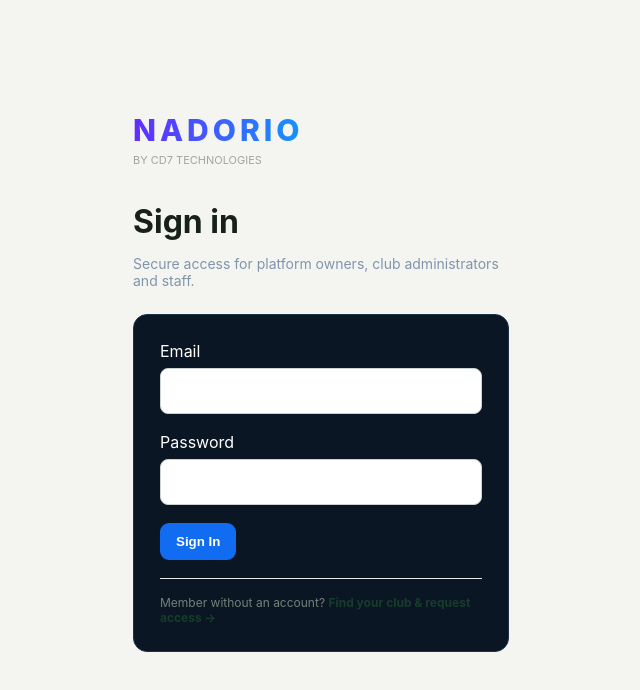
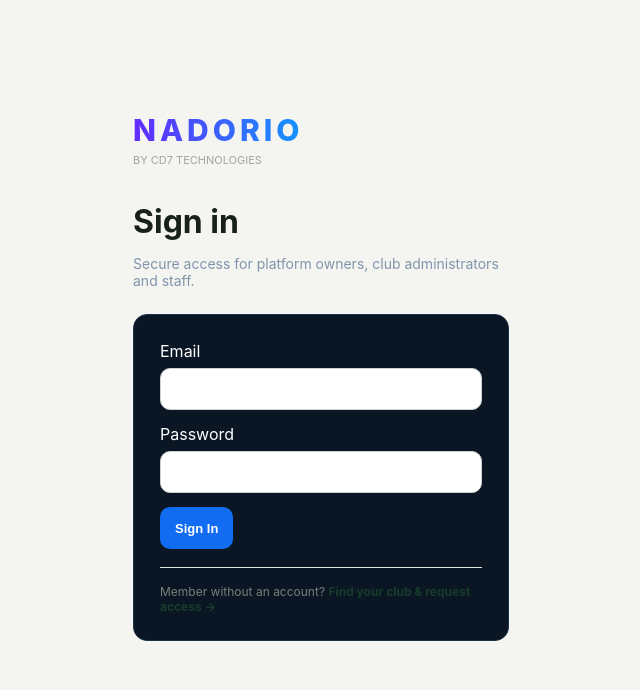
Before and after one commit to camdorio7/CLUVEXA, a Next.js app: page /login in a window 1280 px wide. Shown: the top 690 px of the page, without its empty margins (319-959 px from the left). Built offline with nearby package versions, Linux system fonts and the light colour scheme.

Commit message:
Add files via upload

```diff
--- a/app/globals.css
+++ b/app/globals.css
@@ -29,3 +29,153 @@
 .routeContent,.v3Main{animation:nadorioRouteIn .14s ease-out both}
 @keyframes nadorioRouteIn{from{opacity:.82;transform:translateY(2px)}to{opacity:1;transform:none}}
 @media (prefers-reduced-motion:reduce){.routeContent,.v3Main{animation:none}}
+
+/* =========================================================
+   NADORIO 4.0 — unified LINDEX-inspired control system
+   Consistent geometry across owner, admin, manager and member UI.
+   ========================================================= */
+:root{
+  --n4-control-h:42px;
+  --n4-control-r:10px;
+  --n4-card-r:14px;
+  --n4-gap:14px;
+  --n4-row-h:58px;
+}
+
+/* Controls: one predictable size everywhere */
+.button,.approveButton,.declineButton,.dangerButton,.fileButton,.toggle,
+.workspace button:not(.textDanger):not(.textButton):not(.signout):not(.backLink):not(.clubChoice),
+.shell button:not(.signout):not(.textDanger):not(.textButton){
+  min-height:var(--n4-control-h);
+  padding:0 15px;
+  border-radius:var(--n4-control-r);
+  font-size:13px;
+  line-height:1;
+  font-weight:700;
+  display:inline-flex;
+  align-items:center;
+  justify-content:center;
+  gap:7px;
+  white-space:nowrap;
+}
+.button.small{min-height:36px;padding:0 12px;font-size:12px}
+.button svg,.approveButton svg,.declineButton svg,.dangerButton svg{width:16px;height:16px;flex:0 0 auto}
+.button:active,.approveButton:active,.declineButton:active,.dangerButton:active{transform:translateY(1px)}
+
+/* Forms: LINDEX-like compact, aligned fields */
+.field{gap:7px;margin-bottom:14px}
+.field input,.field select,.field textarea,
+.inlineForm input,.inlineForm select,.inlineForm textarea,
+.settingsBody input,.settingsBody select,.settingsBody textarea,
+.memberJoinForm input,.memberJoinForm select,.memberJoinForm textarea{
+  min-height:var(--n4-control-h);
+  padding:9px 12px;
+  border-radius:var(--n4-control-r);
+  font-size:14px;
+  line-height:1.35;
+}
+textarea,.field textarea,.memberJoinForm textarea{min-height:92px}
+.inlineForm{display:flex;flex-wrap:wrap;align-items:end;gap:10px;padding:16px 18px}
+.inlineForm>input,.inlineForm>select{flex:1 1 160px;max-width:260px}
+.inlineForm>.button{flex:0 0 auto}
+
+/* Panels and cards share one proportion system */
+.panel,.card,.statCard,.clubTile,.v3Section,.clubChooser,.memberJoinForm,.selectedClub,.pendingCard{
+  border-radius:var(--n4-card-r);
+}
+.panel{margin-top:18px}
+.panelhead,.v3SectionHead{min-height:58px;padding:14px 18px;display:flex;align-items:center}
+.settingsBody{padding:18px}
+.cards,.statGrid,.clubGrid,.v3HomeGrid,.modulegrid,.settingsGrid{gap:var(--n4-gap)}
+.card,.statCard{min-height:108px;padding:16px 18px}
+.metric{font-size:27px}
+.modulegrid{padding:16px}
+.module{min-height:66px;padding:13px 15px;border-radius:12px}
+
+/* Rows no longer jump between random heights */
+.datarow,.simpleRow,.peopleRow,.statusLine,.clubrow{min-height:var(--n4-row-h)}
+.datarow{padding:11px 18px}
+.simpleRow,.peopleRow,.statusLine{padding:11px 18px}
+.clubrow{padding:12px 18px}
+.approvalRow{min-height:70px;padding:12px 4px}
+.approvalActions{align-items:center}
+.approveButton,.declineButton{min-width:92px}
+
+/* Page rhythm */
+.main,.v3Main{font-size:14px}
+.top,.v3PageHead{margin-bottom:18px}
+.top h1,.v3PageHead h1{font-size:29px;line-height:1.12;letter-spacing:-.45px}
+.v3Main{padding:30px 34px 64px}
+.v3Hero{border-radius:16px;padding:24px}
+.v3Hero h1{font-size:30px}
+.v3HeroBadge{min-height:32px;display:flex;align-items:center;padding:0 11px}
+.v3Metrics{gap:var(--n4-gap);margin-top:14px}
+.v3Metrics .metric{min-height:112px;border-radius:var(--n4-card-r);padding:16px}
+.v3HomeGrid{margin-top:14px}
+.v3Section{margin-top:14px}
+.quickGrid{padding:14px;gap:10px}
+.quickGrid a{min-height:68px;padding:12px;border-radius:11px;transition:border-color .15s ease,background .15s ease,transform .15s ease}
+.quickGrid a:hover{transform:translateY(-1px);border-color:color-mix(in srgb,var(--club-primary,#138cff) 45%,transparent)}
+
+/* Admin / Platform Owner cards use the same dimensions */
+.ownerHero{border-radius:16px;padding:24px}
+.ownerHero .nadorioLogo strong{font-size:38px}
+.clubTile{min-height:106px;padding:16px}
+.clubLogo{width:52px;height:52px;border-radius:11px}
+.clubLogo.large{width:64px;height:64px}
+.platformHero{border-radius:16px;padding:20px}
+.platformHero.large{padding:24px}
+.platformMark{width:52px;height:52px;border-radius:12px}
+.platformActions{align-items:center}
+
+/* Navigation gets LINDEX-style compact targets */
+.nav a,.sideGroup a,.v3NavHome,.v3NavGroup a{min-height:40px;padding:0 12px!important;border-radius:9px!important}
+.v3NavGroup{margin-top:18px}
+.v3NavGroup>span{padding-bottom:6px}
+.v3Sidebar{width:280px;padding:18px 14px}
+.v3Main{margin-left:280px}
+.v3Sidebar .clubBrand{min-height:58px;padding:6px}
+.v3Sidebar .clubBrand img,.v3Sidebar .clubMark{width:40px;height:40px}
+.v3Sidebar .sidefoot{border-radius:11px}
+
+/* Settings/admin manager: stop controls and boxes from stretching awkwardly */
+.settingsGrid{grid-template-columns:minmax(0,1.35fr) minmax(280px,.75fr)}
+.colorPair{gap:10px}
+.brandEditor{min-height:88px;margin-bottom:18px}
+.lifecycle>div{align-items:center;gap:12px}
+.teeSettings{gap:10px}
+.checkRow{min-height:42px}
+.status,.chip,.requestBadge{min-height:24px;display:inline-flex;align-items:center;padding:0 9px}
+
+/* Member enrollment follows the same component proportions */
+.clubChoice{min-height:72px;border-radius:12px;padding:11px 13px}
+.clubChoiceLogo{width:44px;height:44px;border-radius:10px}
+.memberJoinForm{padding:22px;gap:13px}
+.selectedClub{padding:22px}
+.searchBox{min-height:var(--n4-control-h);border-radius:var(--n4-control-r)}
+.searchBox input{min-height:40px;padding:8px 0}
+.pendingCard{padding:28px}
+
+/* Responsive geometry */
+@media(max-width:1000px){
+  .settingsGrid{grid-template-columns:1fr}
+  .inlineForm>input,.inlineForm>select{max-width:none}
+}
+@media(max-width:900px){
+  .v3Sidebar{width:min(300px,88vw)}
+  .v3Main{margin-left:0;padding:82px 14px 82px}
+  .v3Hero{padding:19px}
+  .v3Hero h1,.v3PageHead h1{font-size:26px}
+  .panelhead,.v3SectionHead{padding:13px 15px}
+  .datarow,.simpleRow,.peopleRow,.statusLine{padding-left:15px;padding-right:15px}
+  .inlineForm{padding:14px 15px}
+}
+@media(max-width:520px){
+  .button,.approveButton,.declineButton,.dangerButton,.fileButton{min-height:42px}
+  .approvalActions{grid-template-columns:1fr 1fr;width:100%}
+  .approveButton,.declineButton{width:100%}
+  .inlineForm{display:grid;grid-template-columns:1fr}
+  .inlineForm>input,.inlineForm>select,.inlineForm>.button{width:100%;max-width:none}
+  .top{align-items:flex-start;gap:12px;flex-direction:column}
+  .top>.button{width:100%}
+}
--- a/components/Shell.tsx
+++ b/components/Shell.tsx
@@ -19,5 +19,5 @@
  async function signOut(){try{sessionStorage.removeItem(OWNER_CACHE)}catch{} await createClient().auth.signOut();router.replace('/login')}
  if(!ready)return <main className="workspaceBoot" aria-label="Opening NADORIO"/>;
  const links=[['/dashboard','Overview',LayoutDashboard],['/clubs','Organizations',Building2],['/members','Platform Users',Users],['/settings','Platform Settings',Settings]] as const;
- return <div className="shell"><aside className="sidebar"><div className="cd7brand"><img src="/cd7-technologies.png" alt="CD7 Technologies"/></div><div className="platformLabel">PLATFORM OWNER</div><nav className="nav">{links.map(([href,label,Icon])=><Link prefetch key={href} className={path===href?'active':''} href={href}><Icon size={18}/><span>{label}</span></Link>)}</nav><div className="sideGroup"><div className="platformLabel">PLATFORM CONTROL</div><Link prefetch href="/clubs"><ShieldCheck size={17}/> Module Licensing</Link><Link prefetch href="/clubs"><PlugZap size={17}/> Integrations</Link><Link prefetch href="/clubs"><CreditCard size={17}/> Plans</Link><Link prefetch href="/dashboard"><ChartNoAxesCombined size={17}/> Analytics</Link></div><div className="sidefoot"><NadorioLogo/><div className="ownerName">{name}</div><div>CD7 Platform Owner</div><button className="signout" onClick={signOut}>Sign out</button><div className="version">NADORIO 3.0.4</div></div></aside><main className="main routeContent">{children}</main></div>
+ return <div className="shell"><aside className="sidebar"><div className="cd7brand"><img src="/cd7-technologies.png" alt="CD7 Technologies"/></div><div className="platformLabel">PLATFORM OWNER</div><nav className="nav">{links.map(([href,label,Icon])=><Link prefetch key={href} className={path===href?'active':''} href={href}><Icon size={18}/><span>{label}</span></Link>)}</nav><div className="sideGroup"><div className="platformLabel">PLATFORM CONTROL</div><Link prefetch href="/clubs"><ShieldCheck size={17}/> Module Licensing</Link><Link prefetch href="/clubs"><PlugZap size={17}/> Integrations</Link><Link prefetch href="/clubs"><CreditCard size={17}/> Plans</Link><Link prefetch href="/dashboard"><ChartNoAxesCombined size={17}/> Analytics</Link></div><div className="sidefoot"><NadorioLogo/><div className="ownerName">{name}</div><div>CD7 Platform Owner</div><button className="signout" onClick={signOut}>Sign out</button><div className="version">NADORIO 4.0</div></div></aside><main className="main routeContent">{children}</main></div>
 }
--- a/components/WorkspaceShell.tsx
+++ b/components/WorkspaceShell.tsx
@@ -88,7 +88,7 @@
           )}
           {admin && <div className="v3NavGroup"><span>ADMINISTRATION</span><Link className={path === `/workspace/${id}/settings` ? 'active' : ''} href={`/workspace/${id}/settings`} onClick={closeMobile}><Settings size={16} /> Club Settings</Link></div>}
         </nav>
-        <div className="sidefoot"><NadorioLogo /><div className="version">NADORIO 3.0.4 · {role.replace('_', ' ')}</div><button className="signout" onClick={out}><LogOut size={15} /> Sign out</button></div>
+        <div className="sidefoot"><NadorioLogo /><div className="version">NADORIO 4.0 · {role.replace('_', ' ')}</div><button className="signout" onClick={out}><LogOut size={15} /> Sign out</button></div>
       </aside>
       <main className="main clubMain v3Main">{children}</main>
       {member && <nav className="memberBottomNav"><Link href={`/workspace/${id}`}><Home /><span>Home</span></Link>{map.has('events') && <Link href={`/workspace/${id}/events`}><CalendarDays /><span>Events</span></Link>}{map.has('tee_sheet') && <Link href={`/workspace/${id}/tee-sheet`}><Clock3 /><span>Tee Times</span></Link>}{map.has('golf') && <Link href={`/workspace/${id}/golf`}><Flag /><span>Golf</span></Link>}</nav>}
```
Also changed, not shown: 1 other file (tests, documents, lock files or other folders).
